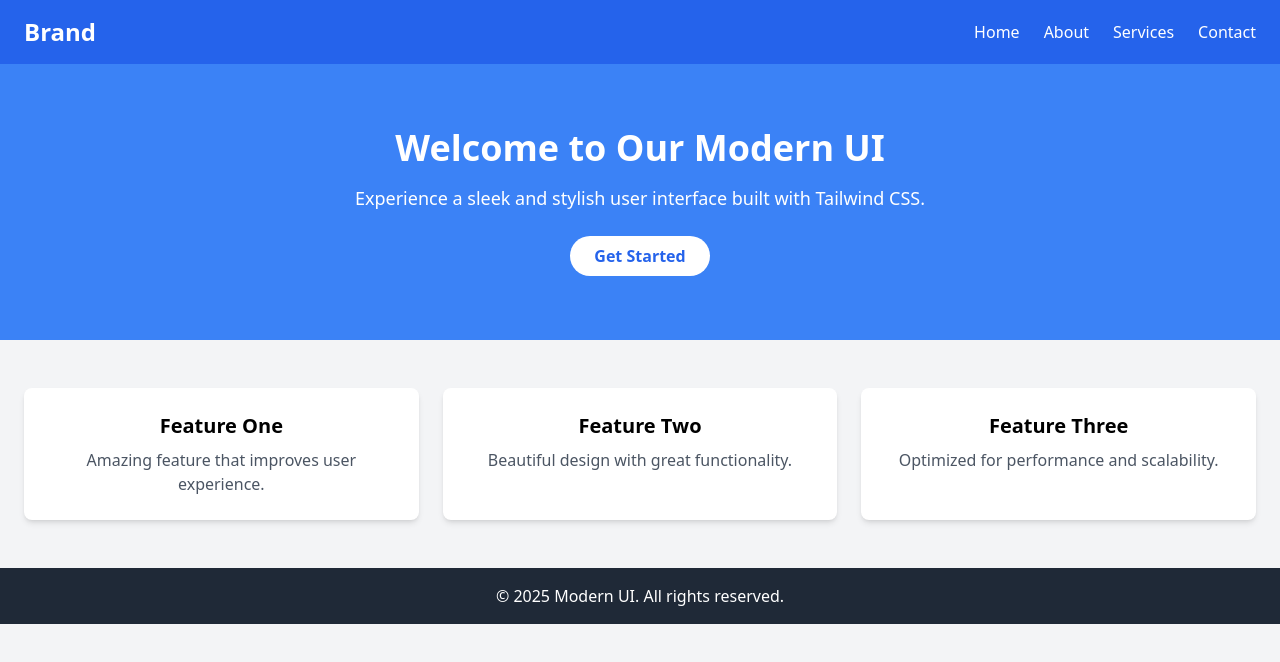
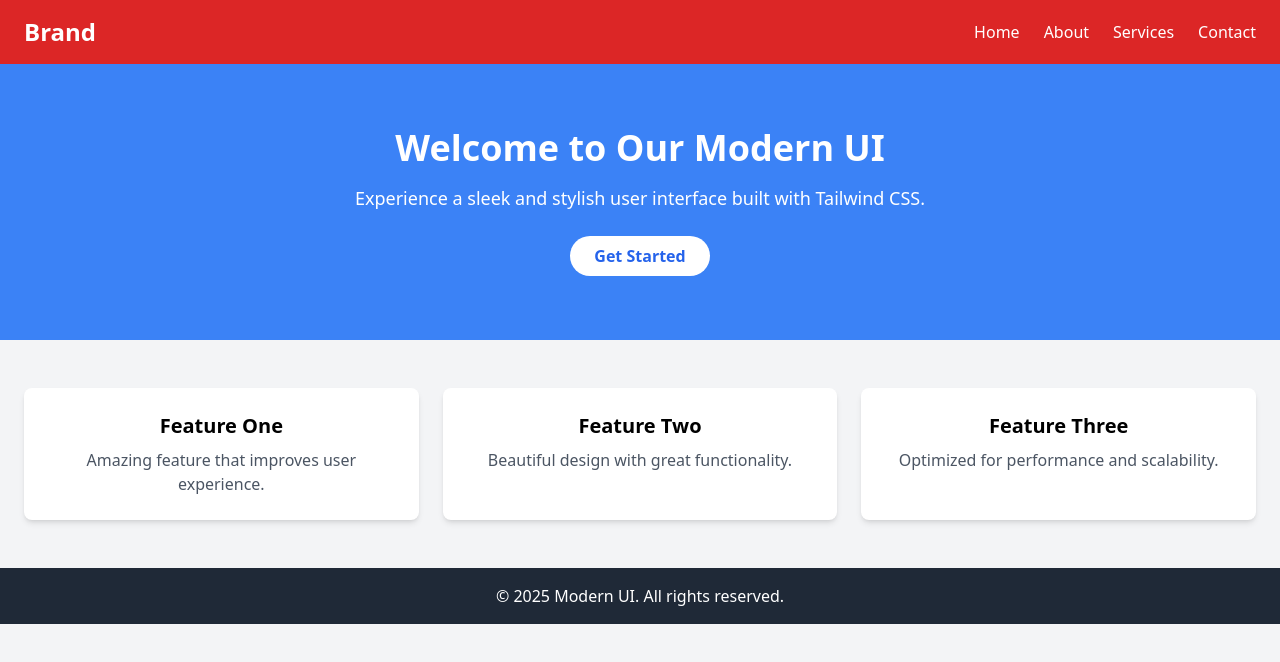
Before and after one commit to SumitSatre/nodejs-aws-cicd-demo, a website: page index.html in a window 1280 px wide. Drawn offline with nearby package versions, Linux system fonts and the light colour scheme.

Commit message:
third commit

```diff
--- a/index.html
+++ b/index.html
@@ -7,7 +7,7 @@
     <script src="https://cdn.tailwindcss.com"></script>
 </head>
 <body class="bg-gray-100 font-sans">
-    <header class="bg-blue-600 text-white py-4 shadow-lg">
+    <header class="bg-red-600 text-white py-4 shadow-lg">
         <div class="container mx-auto flex justify-between items-center px-6">
             <h1 class="text-2xl font-bold">Brand</h1>
             <nav>
```
